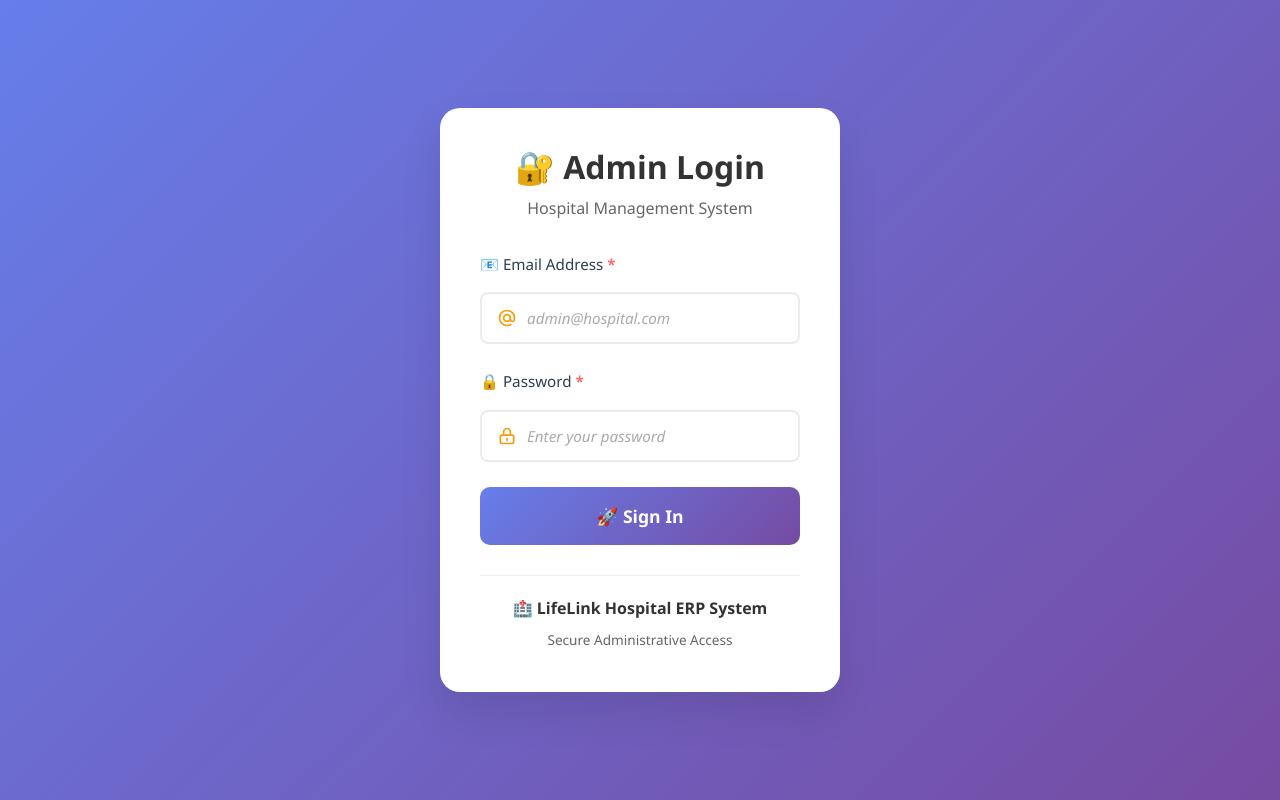
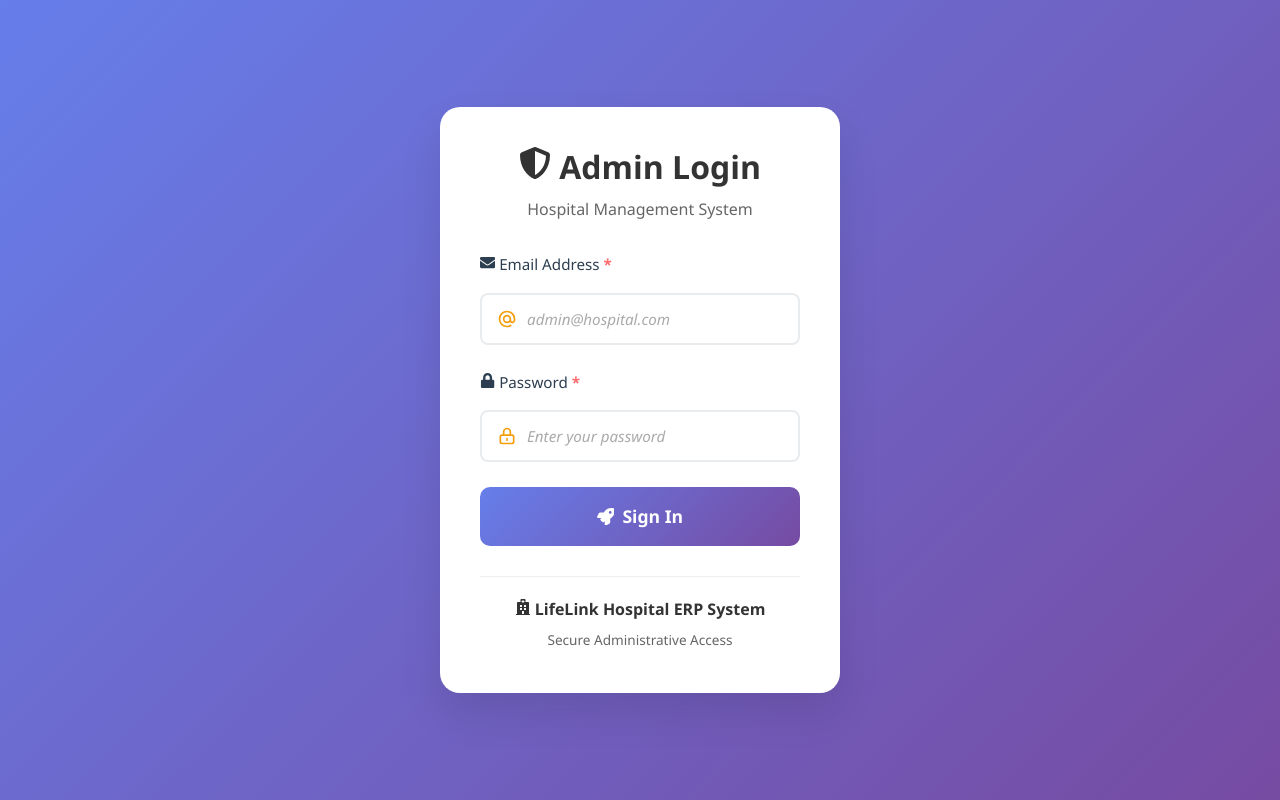
Before and after one commit to MidhulaRajesh/hospital-erp, a React (Vite) app in the folder lifelink-erp/: page /admin-login in a window 1280 px wide. Built offline with nearby package versions, Linux system fonts and the light colour scheme.

Commit message:
Admin login updated

```diff
--- a/lifelink-erp/src/AdminLogin.jsx
+++ b/lifelink-erp/src/AdminLogin.jsx
@@ -1,4 +1,5 @@
 import React, { useState } from 'react';
+import { FaLock, FaShieldAlt, FaEnvelope, FaExclamationTriangle, FaRocket, FaHospital } from 'react-icons/fa';
 import './AdminLogin.css';
 
 const AdminLogin = ({ onLogin }) => {
@@ -51,19 +52,19 @@ const AdminLogin = ({ onLogin }) => {
     <div className="admin-login-container">
       <div className="admin-login-card">
         <div className="admin-login-header">
-          <h2>🔐 Admin Login</h2>
+          <h2><FaShieldAlt /> Admin Login</h2>
           <p>Hospital Management System</p>
         </div>
 
         {error && (
           <div className="error-message">
-            ⚠️ {error}
+            <FaExclamationTriangle /> {error}
           </div>
         )}
 
         <form onSubmit={handleSubmit} className="admin-login-form">
           <div className="form-group">
-            <label htmlFor="email">📧 Email Address</label>
+            <label htmlFor="email"><FaEnvelope /> Email Address</label>
             <input
               type="email"
               id="email"
@@ -77,7 +78,7 @@ const AdminLogin = ({ onLogin }) => {
           </div>
 
           <div className="form-group">
-            <label htmlFor="password">🔒 Password</label>
+            <label htmlFor="password"><FaLock /> Password</label>
             <input
               type="password"
               id="password"
@@ -102,14 +103,14 @@ const AdminLogin = ({ onLogin }) => {
               </>
             ) : (
               <>
-                🚀 Sign In
+                <FaRocket /> Sign In
               </>
             )}
           </button>
         </form>
 
         <div className="admin-login-footer">
-          <p>🏥 LifeLink Hospital ERP System</p>
+          <p><FaHospital /> LifeLink Hospital ERP System</p>
           <small>Secure Administrative Access</small>
         </div>
       </div>
```
